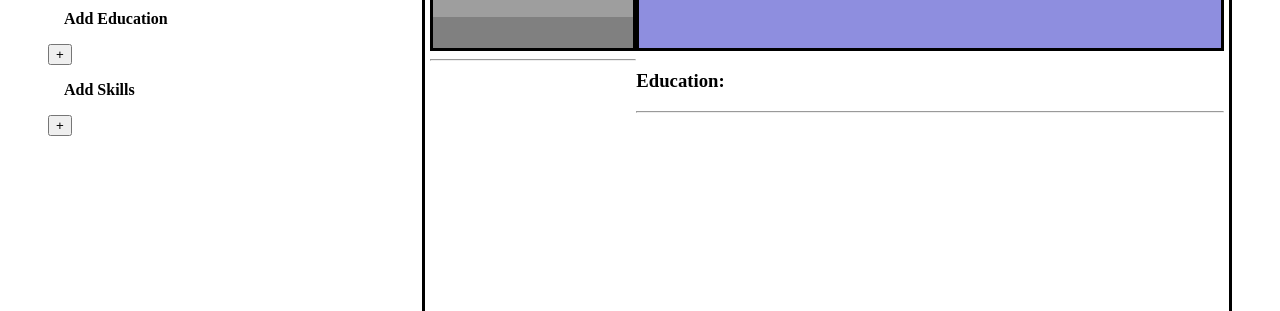
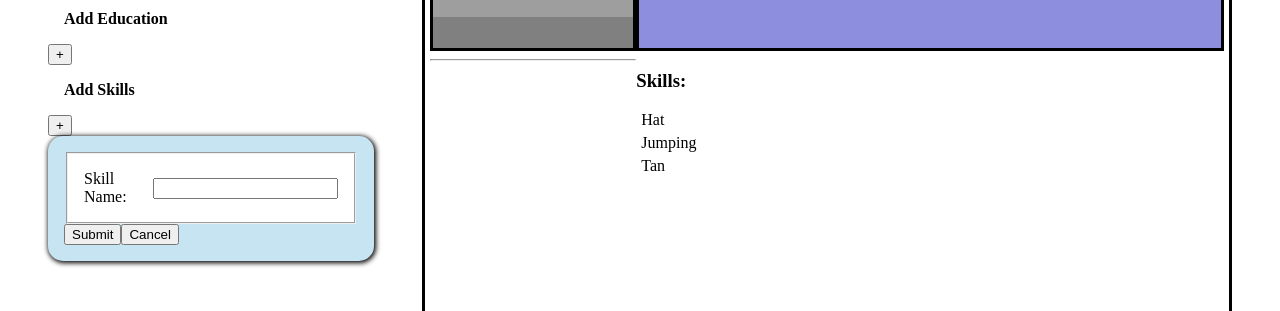
Before and after one commit to malcomcrab/react-cv-project, a React (Vite) app: page / in a window 1280 px wide. Shown: the part 160-471 px from the top of the page. Built offline with nearby package versions, Linux system fonts and the light colour scheme; grey boxes are pictures that could not be loaded.

Commit message:
Added Skills form component

```diff
--- a/src/App.jsx
+++ b/src/App.jsx
@@ -2,20 +2,23 @@ import { useState } from "react";
 import "./App.css";
 import Header from "./components/Header";
 import Footer from "./components/Footer";
-import GeneralDisplay from "./components/GeneralDisplay";
+import GeneralDisplay from "./components/GeneralInfoDisplay";
 import GeneralInfo from "./components/GeneralInfo";
 import CvDisplay from "./components/CvDisplay";
 import EducationForm from "./components/EducationForm";
 import Button from "./components/Button";
-import EducationList from "./components/EducationList";
+import EducationList from "./components/EducationEditList";
 import EducationEditor from "./components/EducationEditor";
+import SkillsForm from "./components/SkillsForm";
+
 
 function App() {
   const [firstName, setFirstName] = useState("John");
   const [surname, setSurname] = useState("Bon");
   const [jobRole, setJobRole] = useState("Developer");
   const [educationData, setEducationData] = useState([]);
-  const [editData, setEditData] = useState([]);
+  const [editData, setEditData] = useState('');
+  const [skillsArray, setSkillsArray] = useState([])
 
   const handleToggle = (event) => {
     let toggle = document.getElementById(event.target.value);
@@ -41,9 +44,15 @@ function App() {
       previousEducationData.filter((data) => data.id != event.target.value),
     );
   };
-  const handleEditData = () => {
-    setEditData(educationData);
+  const handleEditData = (event) => {
+    setEditData(() =>
+      educationData.filter((data) => data.id == event.target.value)
+    );
   };
+
+  const handleSkillsSubmit = (event) => {
+    setSkillsArray([...skillsArray, event.target.value])
+  }
 
   //Turns form inputs into an object and saves to state
   const formSubmit = (event) => {
@@ -88,7 +97,7 @@ function App() {
             {/*button to open Education form*/}
             <Button
               text={"+"}
-              value={"education-form"}
+              value={"skills-form"}
               handleClick={handleToggle}
             />
           </div>
@@ -105,6 +114,8 @@ function App() {
 
           <EducationForm formSubmit={formSubmit} />
           <EducationEditor data={editData} />
+
+          <SkillsForm />
         </div>
 
         <div id={"right-column"}>
@@ -113,7 +124,6 @@ function App() {
             surname={surname}
             jobRole={jobRole}
             educationData={educationData}
-            handleDeleteData={handleDeleteData}
           />
         </div>
       </main>
--- a/src/components/CvDisplay.jsx
+++ b/src/components/CvDisplay.jsx
@@ -1,5 +1,6 @@
-import DisplayForm from "./DisplayForm";
+import DisplayForm from "./EducationDisplayTemplate";
 import prof from "../assets/prof.jpg";
+import SkillsDisplayTemplate from "./SkillsDisplayTemplate";
 
 function CvDisplay({
   firstName,
@@ -33,15 +34,22 @@ function CvDisplay({
       <div>
         <hr />
       </div>
+
+    <div>
+      <h3>Skills: </h3>
+      <SkillsDisplayTemplate />
+
+    </div>
+
       <div className="education-container">
-        <h3>Education:</h3>
+        <h3>Education: </h3>
 
         {/* educationData (array of objects) is mapped and each object is passed through
         the DisplayForm component and rendered.*/}
         {educationData.map((item) => {
           return (
             <DisplayForm
-              key={item}
+              key={item.schoolName}
               data={item}
               handleDeleteData={handleDeleteData}
             />
--- a/src/components/DisplayForm.jsx
+++ b/src/components/EducationDisplayTemplate.jsx
@@ -1,7 +1,6 @@
 
 
 function DisplayForm({ data }) {
-  console.log(data);
 
   return (
     <div>
--- a/src/components/EducationList.jsx
+++ b/src/components/EducationEditList.jsx
@@ -7,7 +7,7 @@ function EducationList({ educationData, handleEditData, handleDeleteData }) {
         {educationData.map((item) => {
           return (
             <SubmissionItem
-              key={item}
+              key={item.id}
               data={item}
               handleEditData={handleEditData}
               handleDeleteData={handleDeleteData}
--- a/src/components/EducationEditor.jsx
+++ b/src/components/EducationEditor.jsx
@@ -2,7 +2,9 @@ import Button from "./Button";
 import Input from "./Input";
 
 function EducationEditor({ data }) {
+  console.log(data)
   if (data.length > 0) {
+    console.log(data)
     return (
       <div>
 
--- a/src/components/EducationForm.jsx
+++ b/src/components/EducationForm.jsx
@@ -19,13 +19,13 @@ function EducationForm({ formSubmit }) {
         <fieldset>
           <label htmlFor={"schoolName"}>Place of Education: </label>
           <Input
-            id={"education-name-input"}
+            id={"schoolName"}
             name={"schoolName"}
             required={"required"}
           />
           <label htmlFor={"educationType"}>Type of Education: </label>
           <Input
-            id={"education-type-input"}
+            id={"educationType"}
             name={"educationType"}
             text={"GCSE, A Levels etc."}
             required={"required"}
@@ -34,14 +34,14 @@ function EducationForm({ formSubmit }) {
         <fieldset>
           <label htmlFor={"educationStart"}>Start Date: </label>
           <Input
-            id={"education-start-date"}
+            id={"educationStart"}
             type={"date"}
             name={"educationStart"}
             required={"required"}
           />
           <label htmlFor={"educationEnd"}>End Date: </label>
           <Input
-            id={"education-end-date"}
+            id={"educationEnd"}
             type={"date"}
             name={"educationEnd"}
             required={"required"}
@@ -52,7 +52,7 @@ function EducationForm({ formSubmit }) {
           <textarea
             cols={"20"}
             rows={"5"}
-            id={"education-grade-input"}
+            id={"grade"}
             name={"grade"}
             text={"Grade Received"}
             required={"required"}
@@ -63,7 +63,7 @@ function EducationForm({ formSubmit }) {
           <textarea
             cols={"20"}
             rows={"2"}
-            id={"education-notes-input"}
+            id={"educationNotes"}
             name={"educationNotes"}
             text={"Grade Received"}
           ></textarea>
--- a/src/components/GeneralInfo.jsx
+++ b/src/components/GeneralInfo.jsx
@@ -18,25 +18,25 @@ function GeneralInfo({
     <div>
       <form id="general-info-form" className={"hidden-form"}>
         <fieldset id={"general-info-set"}>
-          <label htmlFor="first-name-input">First Name: </label>
+          <label htmlFor="firstName">First Name: </label>
           <Input
-            id={"first-name-input"}
-            name={"first-name-input"}
+            id={"firstName"}
+            name={"firstName"}
             text={name}
             handleChange={handleChangeName}
           />
           <br />
-          <label htmlFor="surname-input"> Surname: </label>
+          <label htmlFor="surnameInput"> Surname: </label>
           <Input
-            id={"surname-input"}
-            name={"surname-input"}
+            id={"surnameInput"}
+            name={"surnameInput"}
             text={surname}
             handleChange={handleChangeSurname}
           />
           <br />
           <label htmlFor="jobRole">Job Title: </label>
           <Input
-            id={"job-role-input"}
+            id={"jobRole"}
             name={"jobRole"}
             text={jobRole}
             handleChange={handleChangeJobRole}
--- a/src/components/Input.jsx
+++ b/src/components/Input.jsx
@@ -5,7 +5,7 @@ function Input({ handleChange, text, id, name, type, required }) {
       name={name}
       type={type}
       onChange={handleChange}
-      placeholder={text}
+      text={text}
       defaultValue={text}
       required={required}
     ></input>
--- /dev/null
+++ b/src/components/SkillsDisplayTemplate.jsx
@@ -0,0 +1,23 @@
+
+const skills = ['Hat', 'Jumping', 'Tan']
+
+function SkillsDisplayTemplate({ data }){
+
+    return(
+
+        <>
+           {skills.map((item) => {
+            return (
+            <p key={item} text={item}>{item}</p>
+            )
+           })}
+        </>
+
+    )
+
+
+
+}
+
+
+export default SkillsDisplayTemplate
--- /dev/null
+++ b/src/components/SkillsForm.jsx
@@ -0,0 +1,23 @@
+import Input from "./Input";
+import Button from "./Button";
+
+function SkillsForm(){
+
+    return(
+
+        <>
+            <form id={'skills-form'}>
+
+                <fieldset>
+                    <label htmlFor="skillTitle">Skill Name: </label>
+                    <Input id={'skillTitle'} name={'skillTitle'} type={'text'} required={'required'}/>
+                </fieldset>
+
+                <Button text={'Submit'}></Button>
+                <Button text={'Cancel'}></Button>
+            </form>
+        </>
+    )
+}
+
+export default SkillsForm
--- a/src/components/SubmissionItem.jsx
+++ b/src/components/SubmissionItem.jsx
@@ -2,14 +2,16 @@ import Button from "./Button";
 import edit from "../assets/editIcon.svg";
 
 function SubmissionItem({ data, handleDeleteData, handleEditData }) {
+
   return (
     <div>
       <p>{data.schoolName}</p>
       <Button text={"Delete"} value={data.id} handleClick={handleDeleteData} />
       <Button
+        text={"Edit"}
         value={data.id}
         handleClick={handleEditData}
-        text={<img src={edit} />}
+
       />
     </div>
   );
```
Also changed, not shown: src/components/GeneralInfoDisplay.jsx (renamed from src/components/GeneralDisplay.jsx).
